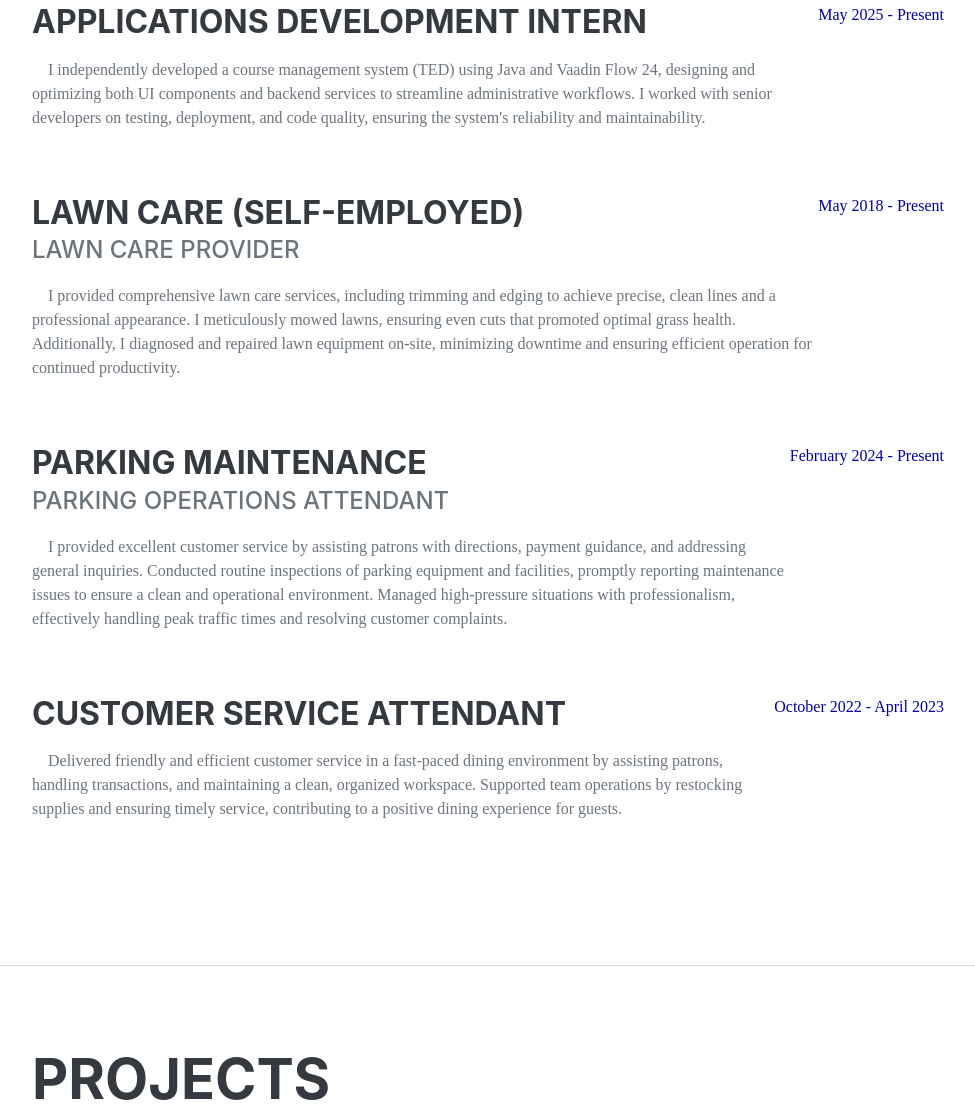
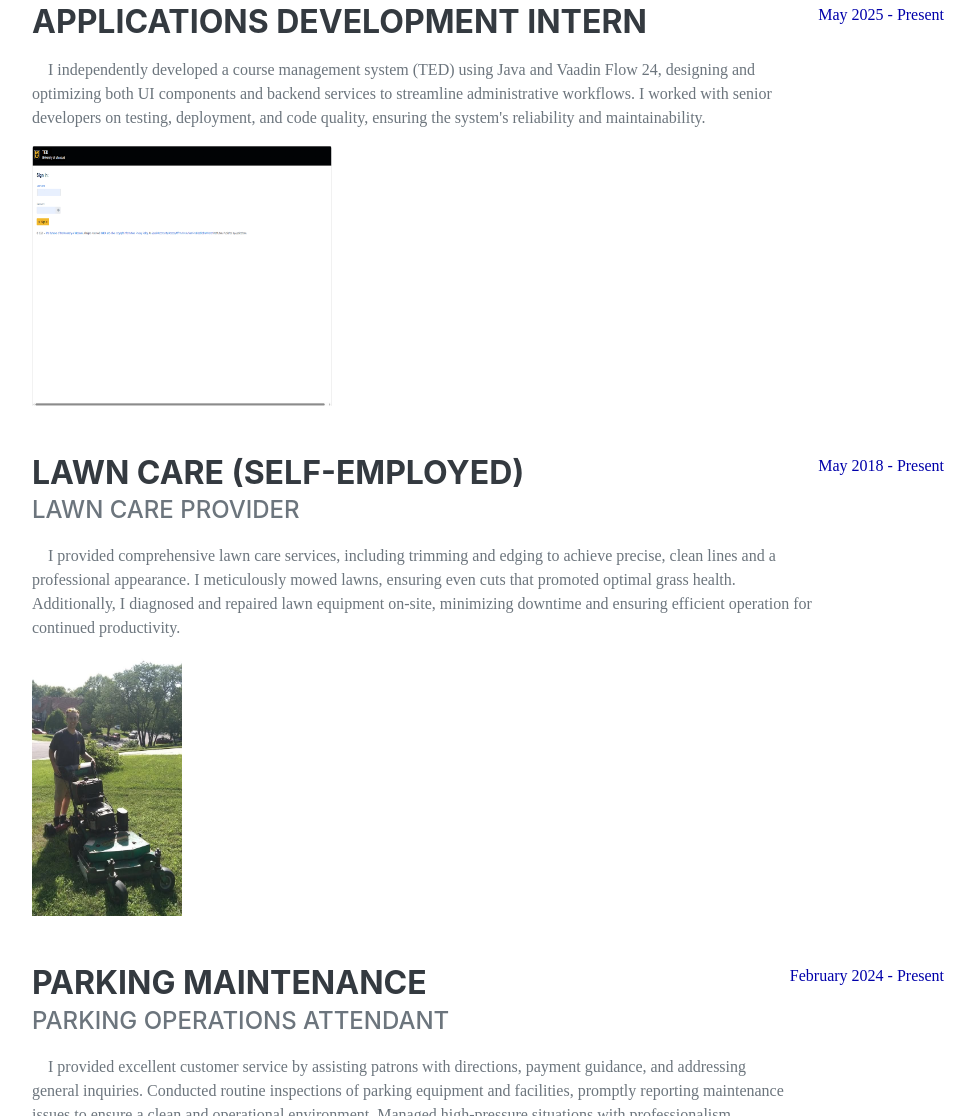
Before and after one commit to IsaacRider/IsaacRider.github.io, a plain HTML site: page index.html in a window 1280 px wide. Shown: the part 4902-6018 px from the top of the page, without its empty margins (288-1263 px from the left). Drawn offline with nearby package versions, Linux system fonts and the light colour scheme; a web font is replaced by a local one.

Commit message:
Add Images

```diff
--- a/index.html
+++ b/index.html
@@ -113,8 +113,6 @@
             <hr class="m-0" />
             <hr class="m-0" />
             <!-- Leadership-->
-            <!-- \assets\Fall_Retreat.jpeg -->
-            <!-- \assets\Scouts.jpg -->
             <section class="resume-section" id="leadership">
                 <div class="resume-section-content">
                     <h2 class="mb-5">Leadership</h2>
@@ -207,6 +205,7 @@
                             <p>&emsp;I independently developed a course management system (TED) using Java and Vaadin Flow 24,
                                 designing and optimizing both UI components and backend services to streamline administrative workflows.
                                 I worked with senior developers on testing, deployment, and code quality, ensuring the system's reliability and maintainability.</p>
+                                <img src="\assets\TED\TED_SignIn.png" alt="TED Sign In Screen" style="width:300px;height:260px;">
                         </div>
                         <div class="flex-shrink-0"><span class="text-primary">May 2025 - Present</span></div>
                     </div>
@@ -215,10 +214,10 @@
                             <h3 class="mb-0">Lawn Care (Self-Employed)</h3>
                             <div class="subheading mb-3">Lawn Care Provider</div>
                             <p>&emsp;I provided comprehensive lawn care services, including trimming and edging to achieve precise, clean lines and a professional
-                                appearance.
-                                I meticulously mowed lawns, ensuring even cuts that promoted optimal grass health.
+                                appearance. I meticulously mowed lawns, ensuring even cuts that promoted optimal grass health.
                                 Additionally, I diagnosed and repaired lawn equipment on-site, minimizing downtime and ensuring efficient operation for continued
                                 productivity.</p>
+                                <img src="\assets\AdImage.jpg" alt="Mowing Advertisement" style="width:150px;height:260px;">
                         </div>
                         <div class="flex-shrink-0"><span class="text-primary">May 2018 - Present</span></div>
                     </div>
```
Also changed, not shown: assets/AdImage.jpg (added), assets/TED/TED_SignIn.png (added).
